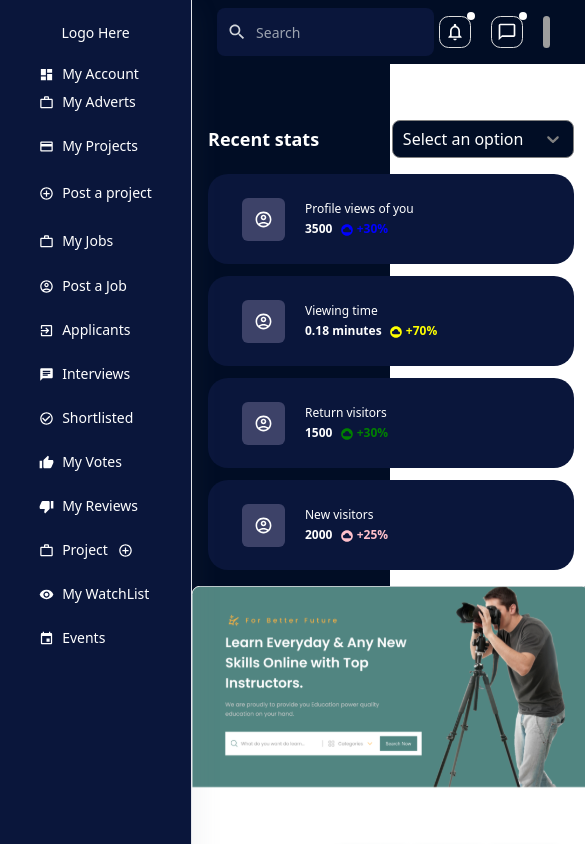
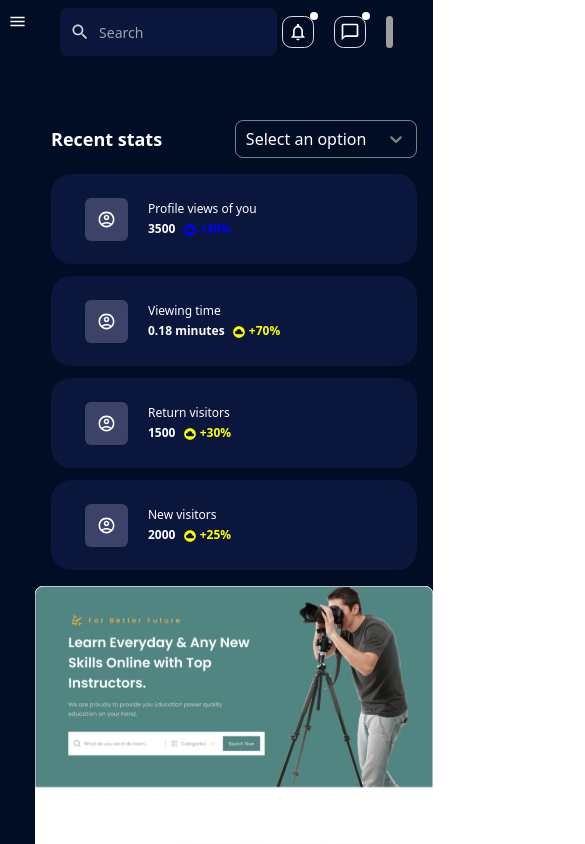
Before and after one commit to asma-mughal/github, a React (Create React App) app: page / in a window 390 px wide. Shown: the top 844 px of the page, 585 px wide, since content can reach past the window. Built offline with nearby package versions, Linux system fonts and the light colour scheme; grey boxes are pictures that could not be loaded; a web font is replaced by a local one.

Commit message:
sidebarfixed

```diff
--- a/src/components/sidebar/Sidebar.jsx
+++ b/src/components/sidebar/Sidebar.jsx
@@ -1,4 +1,4 @@
-import React, { useContext } from 'react';
+import React, { useState } from 'react';
 import DashboardIcon from "@mui/icons-material/Dashboard";
 import VisibilityIcon from '@mui/icons-material/Visibility';
 import CreditCardIcon from "@mui/icons-material/CreditCard";
@@ -14,11 +14,19 @@ import ThumbDownIcon from '@mui/icons-material/ThumbDown';
 import CheckCircleOutlineIcon from '@mui/icons-material/CheckCircleOutline';
 import ChatIcon from '@mui/icons-material/Chat';
 import AddCircleOutlineIcon from '@mui/icons-material/AddCircleOutline';
+import MenuIcon from '@mui/icons-material/Menu';
+
+
 const Sidebar = () => {
+  const [isSidebarOpen, setSidebarOpen] = useState(false);
+
+  const toggleSidebar = () => {
+    setSidebarOpen(!isSidebarOpen);
+  };
   return (
     <div className="flex">
-    <div className="sidebar bg-secondary-blue flex-1 border-r
-     min-h-screen w-48 text-center" >
+    <div className={`sidebar bg-secondary-blue flex-1 border-r min-h-screen w-48 text-center ${isSidebarOpen ? '' : 'hidden md:block'}`}>
+      {/* Sidebar content */}
       <div className="top h-16 flex items-center justify-center">
         <Link to="/" className="no-underline">
           <span className="logo text-sm text-white">Logo Here</span>
@@ -26,9 +34,9 @@ const Sidebar = () => {
       </div>
 
       <div className="flex justify-center items-center">
-        <ul className="list-none  m-0 p-0">
+         <ul className="list-none  m-0 p-0">
           <Link to="/" className="no-underline">
-          <li className="flex items-center py-2mb-2">
+          <li className="flex items-center py-2 mb-2">
             <DashboardIcon style={{ fontSize: 15, color:'white' }} />
             <span className="text-sm text-white ml-2">My Account</span>
           </li>
@@ -95,6 +103,9 @@ const Sidebar = () => {
         </ul>
       </div>
     </div>
+    <div className="md:hidden p-2" onClick={toggleSidebar} >
+      <MenuIcon style={{ fontSize: 19, color: 'white', }} />
+    </div>
   </div>
 
   );
--- a/src/pages/home/home.jsx
+++ b/src/pages/home/home.jsx
@@ -39,12 +39,13 @@ const Home = () => {
       color: 'white',
     }),
   };
+
   return (
     <div className="home font-sans bg-primary">
     <Sidebar />
-    <div className="homeContainer">
+    <div className="homeContainer bg-primary ">
       <Navbar />
-      <div className="flex flex-col md:flex-row mt-10">
+      <div className="flex flex-col md:flex-row mt-10 bg-primary ">
       {/* Left side */}
       <div className="w-full md:w-1/2 p-4">
          {/* Headings */}
@@ -75,12 +76,12 @@ const Home = () => {
   <div class="w-full md:w-1/2 lg:w-5/12">
     <Widget title="Return visitors"  subtitle={"1500"}
     value={30}
-    colorCard="green"
+    colorCard="yellow"
     />
   </div>
   <div class="w-full md:w-1/2 lg:w-5/12">
     <Widget title="New visitors"  subtitle={"2000"}
-    colorCard="pink"
+    colorCard="yellow"
        value={25}
     />
   </div>
@@ -89,7 +90,7 @@ const Home = () => {
       </div>
 
       {/* Right side */}
-      <div className="w-full md:w-1/2 bg-primary">
+      <div className="w-full sm:w-1/2 xs:w-1/2 md:w-1/2 bg-primary">
         <img
           src={hero}
           alt="Your Image"
```
